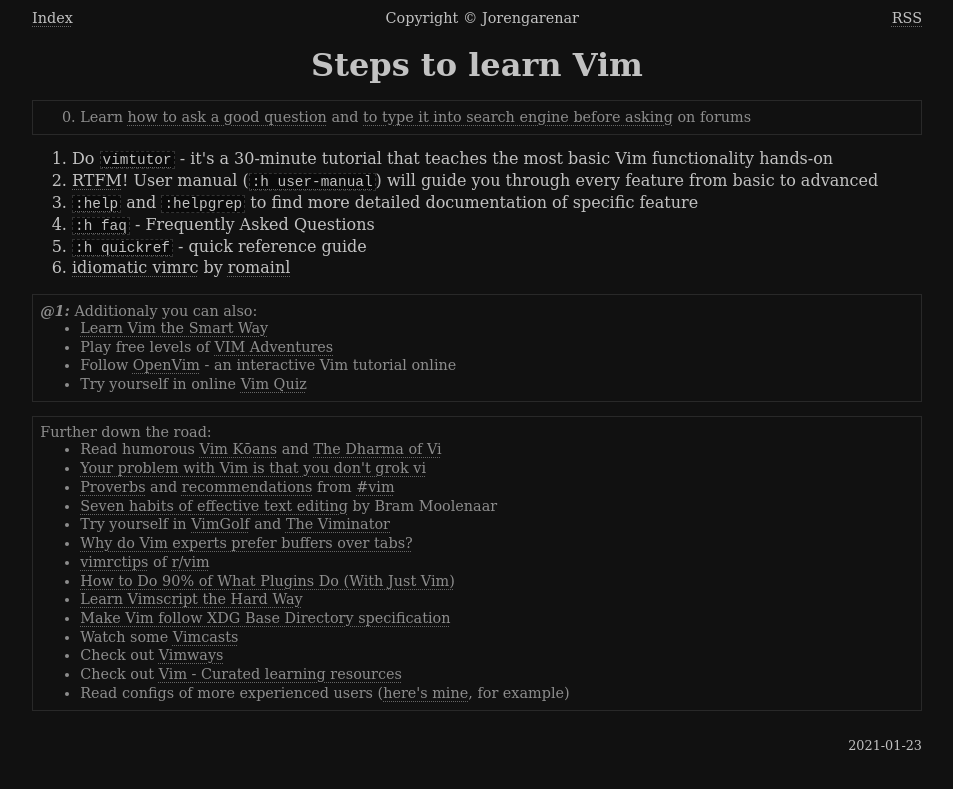
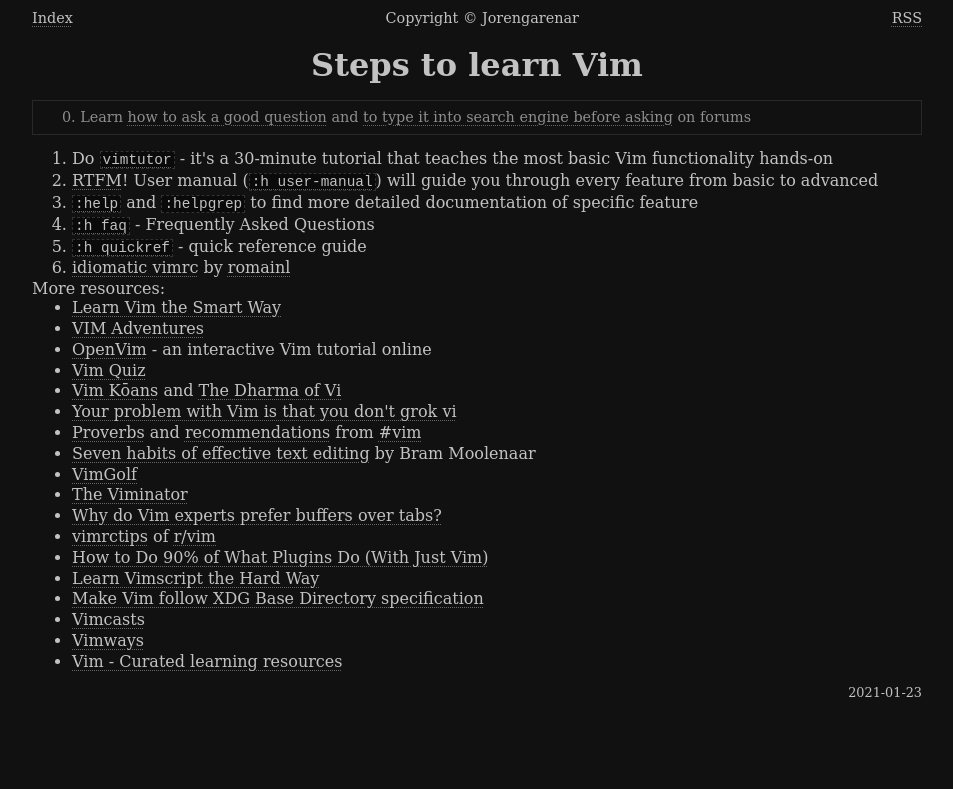
Before and after one commit to Jorenar/blog, a Jekyll site: the page built from _posts/2021-01-23-vim-learning-steps.md, in a window 1280 px wide. Shown: the top 789 px of the page, without its empty margins (163-1116 px from the left). Built offline with Jekyll 4.4.1, drawn with Linux system fonts in a browser that asks for light colours.

```diff
--- a/_posts/2021-01-23-vim-learning-steps.md
+++ b/_posts/2021-01-23-vim-learning-steps.md
@@ -17,28 +17,22 @@ redirect_from:
  5. [`:h quickref`](https://vimhelp.org/quickref.txt.html) - quick reference guide
  6. [idiomatic vimrc](https://github.com/romainl/idiomatic-vimrc) by [romainl](http://romainl.github.io/)
 
-<aside markdown="1">
-**_@1:_** Additionaly you can also:
+More resources:
   * [Learn Vim the Smart Way](https://learnvim.irian.to)
-  * Play free levels of [VIM Adventures](https://vim-adventures.com)
-  * Follow [OpenVim](https://openvim.com/) - an interactive Vim tutorial online
-  * Try yourself in online [Vim Quiz](https://vim.morzel.net)
-</aside>
-
-<aside markdown="1">
-Further down the road:
-  * Read humorous [Vim Kōans](https://blog.sanctum.geek.nz/vim-koans) and [The Dharma of Vi](https://blog.samwhited.com/2015/04/the-dharma-of-vi/)
+  * [VIM Adventures](https://vim-adventures.com)
+  * [OpenVim](https://openvim.com/) - an interactive Vim tutorial online
+  * [Vim Quiz](https://vim.morzel.net)
+  * [Vim Kōans](https://blog.sanctum.geek.nz/vim-koans) and [The Dharma of Vi](https://blog.samwhited.com/2015/04/the-dharma-of-vi/)
   * [Your problem with Vim is that you don't grok vi](https://stackoverflow.com/a/1220118/10247460)
   * [Proverbs](https://www.vi-improved.org/vim-proverbs) and [recommendations](https://www.vi-improved.org/recommendations) from [#vim](https://www.vi-improved.org/)
   * [Seven habits of effective text editing](https://www.moolenaar.net/habits.html) by Bram Moolenaar
-  * Try yourself in [VimGolf](https://www.vimgolf.com/) and [The Viminator](https://www.theviminator.com/)
+  * [VimGolf](https://www.vimgolf.com/)
+  * [The Viminator](https://www.theviminator.com/)
   * [Why do Vim experts prefer buffers over tabs?](https://stackoverflow.com/a/26710166/10247460)
   * [vimrctips](https://www.reddit.com/r/vim/wiki/vimrctips) of [r/vim](https://www.reddit.com/r/vim)
   * [How to Do 90% of What Plugins Do (With Just Vim)](https://www.youtube.com/watch?v=XA2WjJbmmoM)
   * [Learn Vimscript the Hard Way](https://learnvimscriptthehardway.stevelosh.com)
   * [Make Vim follow XDG Base Directory specification](/blog/vim-xdg)
-  * Watch some [Vimcasts](http://vimcasts.org/episodes)
-  * Check out [Vimways](https://vimways.org/2018)
-  * Check out [Vim - Curated learning resources](https://learnbyexample.github.io/curated_resources/vim.html)
-  * Read configs of more experienced users ([here's mine](https://github.com/Jorengarenar/dotfiles/tree/master/config/vim), for example)
-</aside>
+  * [Vimcasts](http://vimcasts.org/episodes)
+  * [Vimways](https://vimways.org/2018)
+  * [Vim - Curated learning resources](https://learnbyexample.github.io/curated_resources/vim.html)
```
